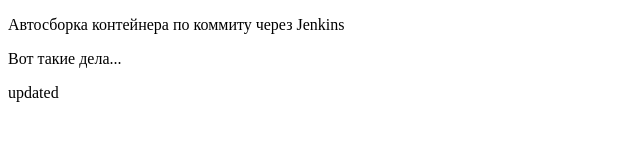
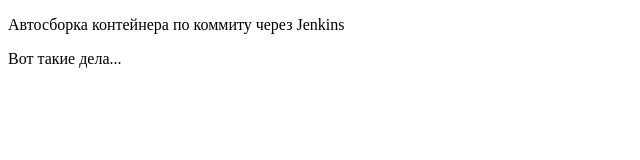
Before and after one commit to anton-mrk/euroopt, a plain HTML site: page docker/app/index.html in a window 1280 px wide. Shown: the full height of the page, 0-640 px from the left. Drawn offline with Linux system fonts and the light colour scheme.

Commit message:
Update index.html

```diff
--- a/docker/app/index.html
+++ b/docker/app/index.html
@@ -7,6 +7,5 @@
 <body>
    <p>Автосборка контейнера по коммиту через Jenkins</p>
    <p>Вот такие дела...</p>
-   <p>updated</p>
 </body>
 </html>
```
